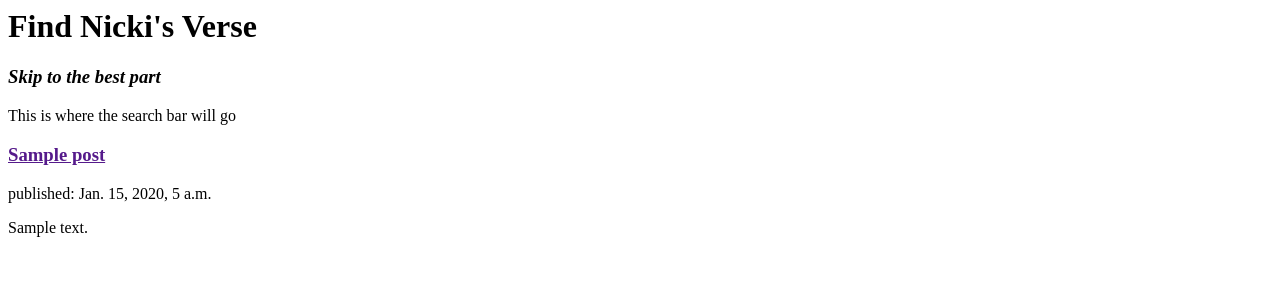
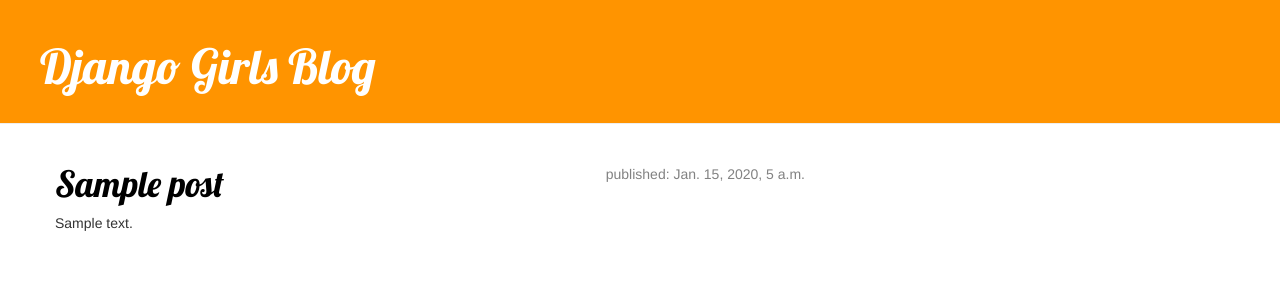
Before and after one commit to chrissyzic/blog, a Django app: template blog/templates/blog/post_list.html in a window 1280 px wide. Shown: the top 302 px of the page. Run offline with Django 3.2, Linux system fonts and the light colour scheme; the template is opened without the code that fills it: values that come from a table or form of the project are taken from there, others are empty; tables that the repository leaves empty hold one stand-in row (values such as "Sample post"); some libraries are stand-ins or nearby versions.

Commit message:
Added view and URL for single post detail

```diff
--- /dev/null
+++ b/blog/static/css/blog.css
@@ -0,0 +1,47 @@
+.page-header {
+    background-color: #ff9400;
+    margin-top: 0;
+    padding: 20px 20px 20px 40px;
+}
+
+.page-header h1, .page-header h1 a, .page-header h1 a:visited, .page-header h1 a:active {
+    color: #ffffff;
+    font-size: 36pt;
+    text-decoration: none;
+}
+
+.content {
+    margin-left: 40px;
+}
+
+h1, h2, h3, h4 {
+    font-family: 'Lobster', cursive;
+}
+
+.date {
+    float: right;
+    color: #828282;
+}
+
+.save {
+    float: right;
+}
+
+.post-form textarea, .post-form input {
+    width: 100%;
+}
+
+.top-menu, .top-menu:hover, .top-menu:visited {
+    color: #ffffff;
+    float: right;
+    font-size: 26pt;
+    margin-right: 20px;
+}
+
+.post {
+    margin-bottom: 70px;
+}
+
+.post h1 a, .post h1 a:visited {
+    color: #000000;
+}
--- /dev/null
+++ b/blog/templates/blog/base.html
@@ -0,0 +1,24 @@
+{% load staticfiles %}
+<html>
+    <head>
+        <title>Django Girls blog</title>
+        <link rel="stylesheet" href="//maxcdn.bootstrapcdn.com/bootstrap/3.2.0/css/bootstrap.min.css">
+        <link rel="stylesheet" href="//maxcdn.bootstrapcdn.com/bootstrap/3.2.0/css/bootstrap-theme.min.css">
+        <link href='//fonts.googleapis.com/css?family=Lobster&subset=latin,latin-ext' rel='stylesheet' type='text/css'>
+        <link rel="stylesheet" href="{% static "css/blog.css" %}">
+    </head>
+
+    <body>
+    <div class="page-header">
+        <h1><a href="/">Django Girls Blog</a></h1>
+    </div>
+    <div class="content container">
+        <div class="row">
+            <div class="col-md-8">
+            {% block content %}
+            {% endblock %}
+            </div>
+        </div>
+    </div>
+    </body>
+</html>
--- a/blog/templates/blog/post_list.html
+++ b/blog/templates/blog/post_list.html
@@ -1,17 +1,13 @@
-<html>
-	<head>
-		<title>Find Nicki's Verse</title>
-		<h1>Find Nicki's Verse</h1>
-		<h3><em>Skip to the best part</em></h3>
-	</head>
-	<body>
-		<p>This is where the search bar will go</p>
-		{% for post in posts %}
-			<div>
-				<h3><a href="">{{post.title}}</a></h2>
-				<p>published: {{post.published_date}}</p>
-				<p>{{post.text|linebreaks}}</p>
+{% extends "blog/base.html" %}
+
+{% block content %}
+	{% for post in posts %}
+		<div class="post">
+			<div class="date">
+			    <p>published: {{ post.published_date }}</p>
 			</div>
-		{% endfor %}
-	</body>
-</html>
+			<h1><a href="{% url "post_detail" pk=post.pk %}">{{ post.title }}</a></h1>
+			<p>{{ post.text|linebreaks }}</p>
+		</div>
+	{% endfor %}
+{% endblock %}
--- a/blog/urls.py
+++ b/blog/urls.py
@@ -3,4 +3,5 @@
 
 urlpatterns = [
 	url(r'^$', views.post_list, name='post_list'),
+	url(r'^post/(?P<pk>[0-9]+)/$', views.post_detail, name='post_detail'),
 ]
--- a/blog/views.py
+++ b/blog/views.py
@@ -1,7 +1,11 @@
-from django.shortcuts import render
+from django.shortcuts import render, get_object_or_404
 from django.utils import timezone
 from .models import Post
 
 def post_list(request):
 	posts = Post.objects.filter(published_date__lte=timezone.now()).order_by('published_date')
 	return render(request, 'blog/post_list.html', {'posts': posts})
+
+def post_detail(request, pk):
+	post = get_object_or_404(Post, pk=pk)
+	return render(request, 'blog/post_detail.html', {'post': post})
```
Also changed, not shown: blog/templates/blog/post_detail.html (added, +13 -0 lines).
